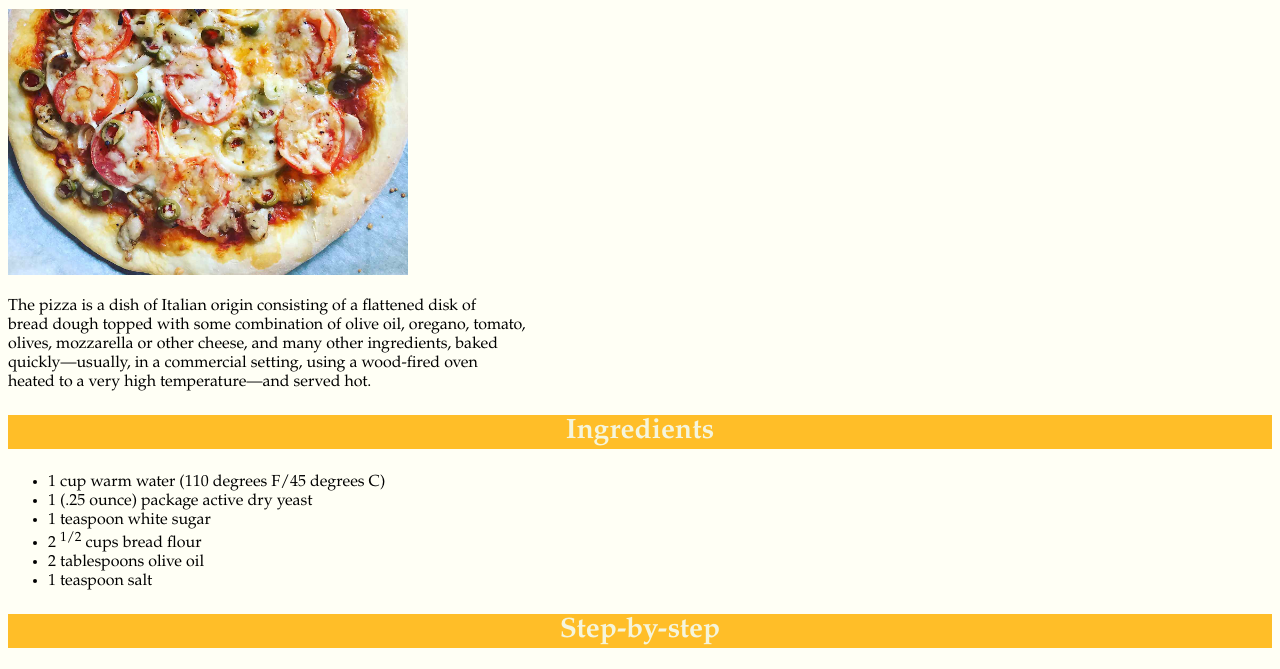
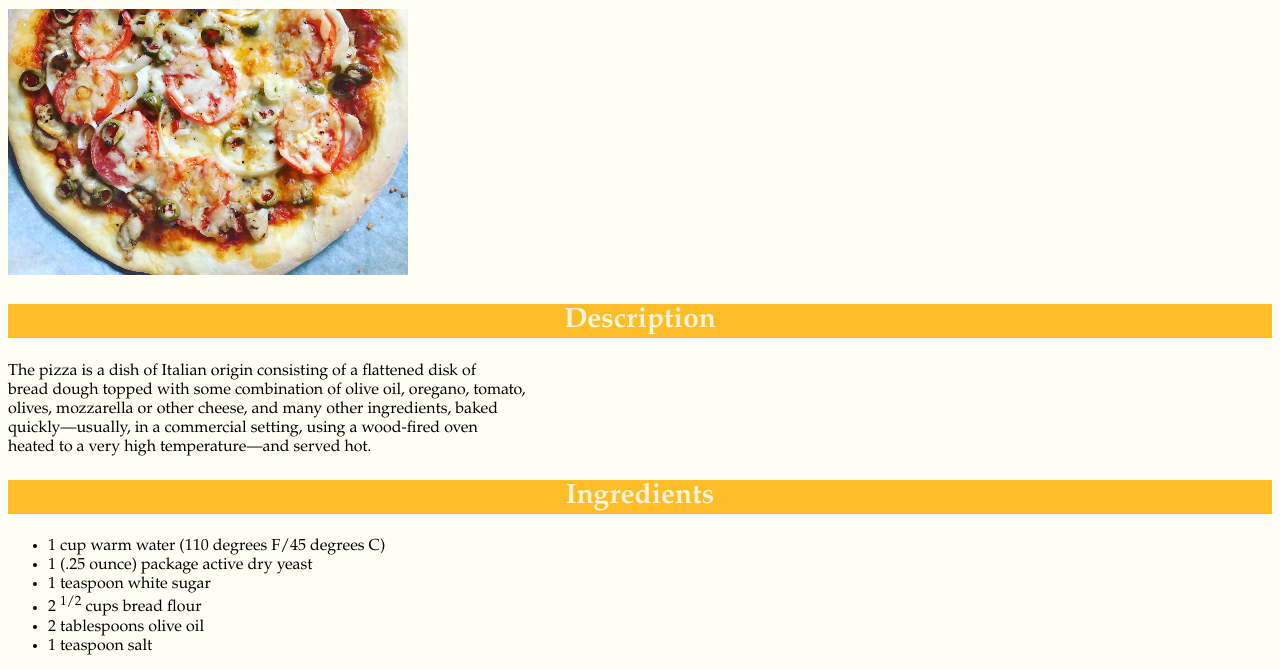
Before and after one commit to rodrigomarcal/odin-recipes, a plain HTML site: page recipes/homemade-pizza-dough.html in a window 1280 px wide. Shown: the part 93-762 px from the top of the page. Drawn offline with Linux system fonts and the light colour scheme.

Commit message:
Add description header to recipe pages

```diff
--- a/recipes/homemade-pizza-dough.html
+++ b/recipes/homemade-pizza-dough.html
@@ -9,10 +9,12 @@
 </head>
 <body>
     <h1>Homemade Pizza dough</h1>
+
     <img src="../images/pizza-dough.jpg"
     alt="Pizza dough"
     width="400px">
 
+    <h2>Description</h2>
     <p>
         The pizza is a dish of Italian origin consisting of a flattened disk of
         <br>
```
Also changed, not shown: recipes/cappelletti.html (+2 -0 lines), recipes/lasagna.html (+2 -0 lines), recipes/pineapple-pie.html (+1 -0 lines).
